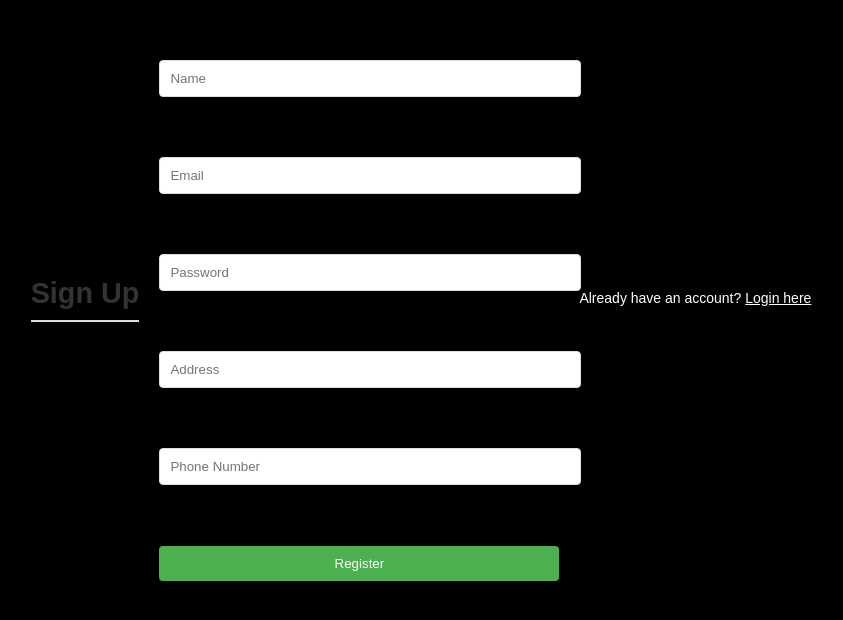
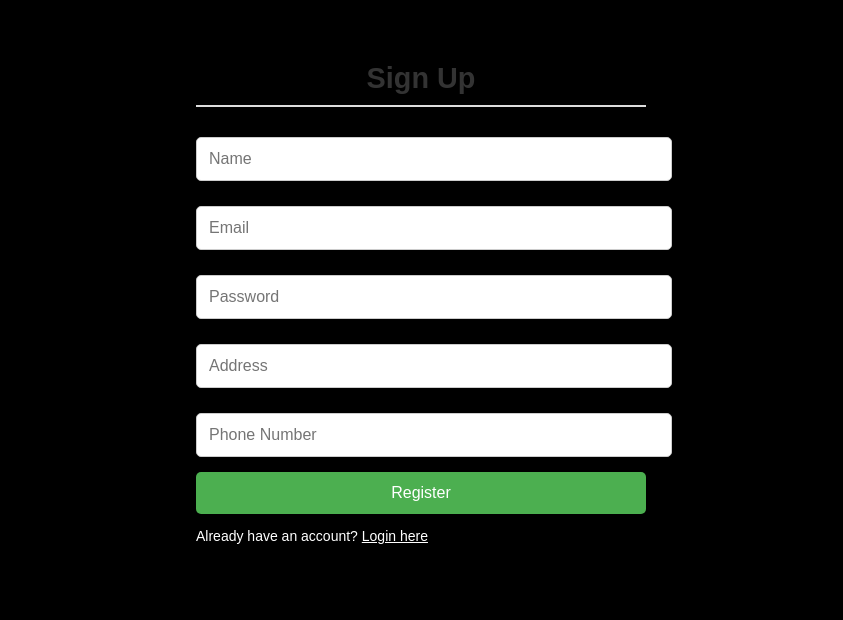
Before and after one commit to membae/amazon, a React (Create React App) app in the folder client/zon/: page /signup in a window 1280 px wide. Shown: the part 122-742 px from the top of the page, without its empty margins (219-1062 px from the left). Built offline with nearby package versions, Linux system fonts and the light colour scheme.

Commit message:
major styling

```diff
--- a/client/zon/src/components/Navbar.jsx
+++ b/client/zon/src/components/Navbar.jsx
@@ -141,7 +141,7 @@ const Navbar = () => {
                 ) : (
                     <>
                         <Link
-                            to="/"
+                            to="/products"
                             onClick={handleLinkClick} // Close menu on click
                             style={{
                                 color: '#fff',
--- a/client/zon/src/pages/Signin.jsx
+++ b/client/zon/src/pages/Signin.jsx
@@ -2,7 +2,7 @@ import React, { useState } from 'react';
 import { useNavigate } from 'react-router-dom';
 import axios from 'axios';
 import Cookies from 'js-cookie';
-import './Auth.css'; // Import the CSS file (you can keep this if you have additional styles)
+import './Auth.css'; // Import the CSS file
 
 const Signin = () => {
     const [formData, setFormData] = useState({
@@ -31,7 +31,7 @@ const Signin = () => {
 
             if (response.data.message === 'Login successful!') {
                 alert("Login successful!");
-                Cookies.set('user_id', response.data.user.id, { expires: 7 });  // Expires in 7 days
+                Cookies.set('user_id', response.data.user.id, { expires: 7 });
                 Cookies.set('user_name', response.data.user.name, { expires: 7 });
                 Cookies.set('user_email', response.data.user.email, { expires: 7 });
                 Cookies.set('user_phone', response.data.user.phone_number, { expires: 7 });
@@ -46,29 +46,10 @@ const Signin = () => {
         }
     };
 
-    const containerStyle = {
-        backgroundColor: 'black', // Plain black background
-        minHeight: '100vh', // Ensure the background covers the entire screen
-        display: 'flex',
-        justifyContent: 'center',
-        alignItems: 'center',
-        color: 'white', // Text color for readability
-        padding: '20px',
-        fontSize: "80px"
-    };
-
-    const formStyle = {
-        background: 'rgba(0, 0, 0, 0.5)', // Semi-transparent background for the form
-        padding: '20px',
-        borderRadius: '8px',
-        width: '100%',
-        maxWidth: '400px',
-    };
-
     return (
-        <div style={containerStyle}>
-            <h2>Sign In</h2>
-            <form onSubmit={handleSubmit} style={formStyle}>
+        <div className="signin-container">
+            <h2 className="signin-title">Sign In</h2>
+            <form onSubmit={handleSubmit} className="signin-form">
                 <input
                     name="email"
                     placeholder="Email"
@@ -76,7 +57,7 @@ const Signin = () => {
                     value={formData.email}
                     onChange={handleChange}
                     required
-                    style={{ width: '100%', marginBottom: '10px', padding: '10px' }}
+                    className="signin-input"
                 />
                 <input
                     name="password"
@@ -85,15 +66,15 @@ const Signin = () => {
                     value={formData.password}
                     onChange={handleChange}
                     required
-                    style={{ width: '100%', marginBottom: '10px', padding: '10px' }}
+                    className="signin-input"
                 />
-                <button type="submit" style={{ width: '100%', padding: '10px', backgroundColor: '#4CAF50', color: 'white', border: 'none', cursor: 'pointer' }}>
+                <button type="submit" className="signin-button">
                     Login
                 </button>
             </form>
-            {error && <p style={{ color: 'red', fontSize: '14px' }}>{error}</p>}
-            <p style={{ fontSize: '14px' }}>
-                Don't have an account? <a href="/signup" style={{ color: '#fff', textDecoration: 'underline' }}>Register here</a>
+            {error && <p className="error-message">{error}</p>}
+            <p className="signup-link">
+                Don't have an account? <a href="/signup" className="signup-link-text">Register here</a>
             </p>
         </div>
     );
--- a/client/zon/src/pages/Signup.jsx
+++ b/client/zon/src/pages/Signup.jsx
@@ -3,7 +3,7 @@ import { useNavigate } from 'react-router-dom';
 import axios from 'axios';
 import Cookies from 'js-cookie';
 import emailjs from 'emailjs-com'; // Import EmailJS
-import './Auth.css';
+import './Auth.css'; // Import your custom CSS if needed
 
 const Signup = () => {
     const [formData, setFormData] = useState({
@@ -13,10 +13,10 @@ const Signup = () => {
         address: '',
         phone_number: ''
     });
-
     const [errorMessage, setErrorMessage] = useState('');
     const navigate = useNavigate();
 
+    // Handle form field changes
     const handleChange = (e) => {
         const { name, value } = e.target;
         setFormData({
@@ -25,21 +25,22 @@ const Signup = () => {
         });
     };
 
+    // Validate form input
     const validateForm = () => {
         const { name, email, password, address, phone_number } = formData;
-
         if (!name || !email || !password || !address || !phone_number) {
             setErrorMessage('All fields are required!');
             return false;
         }
-
         return true;
     };
 
+    // Handle form submission
     const handleSubmit = async (e) => {
         e.preventDefault();
         setErrorMessage('');
 
+        // Validate form before submitting
         if (!validateForm()) {
             return;
         }
@@ -54,116 +55,154 @@ const Signup = () => {
             }
 
             // Send welcome email to the user
-            emailjs.send('service_3ygj9sb', 'template_lgsd1ga', {
-                to_name: formData.name,
-                to_email: formData.email,
-                message: 'Welcome to our shop! We’re delighted to have you join us. Explore our range of products and enjoy exclusive deals and offers. Happy shopping!',
-            }, 'rHMCfjJwQ86mQP0Cp') // Replace 'rHMCfjJwQ86mQP0Cp' with your actual EmailJS user ID
-            .then((result) => {
-                console.log('User email sent successfully:', result.text);
-            }, (error) => {
-                console.error('Error sending user email:', error.text);
-            });
+            await sendEmailToUser();
 
             // Send notification email to admin
-            emailjs.send('service_3ygj9sb', 'template_yu5vasp', {
-                admin_email: 'codeazon415@gmail.com', // Replace with your admin email
-                user_name: formData.name,
-                user_email: formData.email,
-                user_phone: formData.phone_number,
-                user_address: formData.address,
-            }, 'rHMCfjJwQ86mQP0Cp') // Replace 'rHMCfjJwQ86mQP0Cp' with your actual EmailJS user ID
-            .then((result) => {
-                console.log('Admin notification sent successfully:', result.text);
-            }, (error) => {
-                console.error('Error sending admin notification:', error.text);
-            });
+            await sendEmailToAdmin();
 
-            // Navigate to login page after signup
+            // Redirect to login page after successful registration
             navigate('/login');
         } catch (error) {
             setErrorMessage(error.response?.data?.message || 'Error registering. Please try again.');
         }
     };
 
+    // Send a welcome email to the user via EmailJS
+    const sendEmailToUser = async () => {
+        try {
+            await emailjs.send('service_3ygj9sb', 'template_lgsd1ga', {
+                to_name: formData.name,
+                to_email: formData.email,
+                message: 'Welcome to our shop! We’re delighted to have you join us. Explore our range of products and enjoy exclusive deals and offers. Happy shopping!',
+            }, 'rHMCfjJwQ86mQP0Cp');
+            console.log('User email sent successfully');
+        } catch (error) {
+            console.error('Error sending user email:', error.text);
+        }
+    };
+
+    // Send notification email to the admin via EmailJS
+    const sendEmailToAdmin = async () => {
+        try {
+            await emailjs.send('service_3ygj9sb', 'template_yu5vasp', {
+                admin_email: 'codeazon415@gmail.com', // Replace with your admin email
+                user_name: formData.name,
+                user_email: formData.email,
+                user_phone: formData.phone_number,
+                user_address: formData.address,
+            }, 'rHMCfjJwQ86mQP0Cp');
+            console.log('Admin notification sent successfully');
+        } catch (error) {
+            console.error('Error sending admin notification:', error.text);
+        }
+    };
+
+    // Styles for the page and form container
     const containerStyle = {
-        backgroundColor: 'black', // Plain black background
-        minHeight: '100vh', // Ensure the background covers the entire screen
+        backgroundColor: 'black',
+        minHeight: '100vh',
         display: 'flex',
         justifyContent: 'center',
         alignItems: 'center',
-        color: 'white', // Text color for readability
+        color: 'white',
         padding: '20px',
-        fontSize: "80px"
     };
 
     const formStyle = {
-        background: 'rgba(0, 0, 0, 0.5)', // Semi-transparent background for the form
-        padding: '20px',
+        background: 'rgba(0, 0, 0, 0.5)',
+        padding: '30px',
         borderRadius: '8px',
         width: '100%',
-        maxWidth: '400px',
+        maxWidth: '450px',
+    };
+
+    const inputStyle = {
+        width: '100%',
+        marginBottom: '15px',
+        padding: '12px',
+        borderRadius: '5px',
+        border: '1px solid #ccc',
+        fontSize: '16px',
+    };
+
+    const buttonStyle = {
+        width: '100%',
+        padding: '12px',
+        backgroundColor: '#4CAF50',
+        color: 'white',
+        border: 'none',
+        cursor: 'pointer',
+        borderRadius: '5px',
+        fontSize: '16px',
+    };
+
+    const errorStyle = {
+        color: 'red',
+        fontSize: '14px',
+        marginTop: '10px',
+    };
+
+    const linkStyle = {
+        color: '#fff',
+        textDecoration: 'underline',
     };
 
     return (
         <div style={containerStyle}>
+            <div style={formStyle}>
                 <h2>Sign Up</h2>
-            <form onSubmit={handleSubmit} style={formStyle}>
+                <form onSubmit={handleSubmit}>
                     <input
                         name="name"
                         placeholder="Name"
+                        value={formData.name}
                         onChange={handleChange}
                         required
-                    style={{ width: '100%', marginBottom: '10px', padding: '10px' }}
+                        style={inputStyle}
                     />
                     <input
                         name="email"
+                        type="email"
                         placeholder="Email"
-                    type="email"
+                        value={formData.email}
                         onChange={handleChange}
                         required
-                    style={{ width: '100%', marginBottom: '10px', padding: '10px' }}
+                        style={inputStyle}
                     />
                     <input
                         name="password"
+                        type="password"
                         placeholder="Password"
-                    type="password"
+                        value={formData.password}
                         onChange={handleChange}
                         required
-                    style={{ width: '100%', marginBottom: '10px', padding: '10px' }}
+                        style={inputStyle}
                     />
                     <input
                         name="address"
                         placeholder="Address"
+                        value={formData.address}
                         onChange={handleChange}
                         required
-                    style={{ width: '100%', marginBottom: '10px', padding: '10px' }}
+                        style={inputStyle}
                     />
                     <input
                         name="phone_number"
                         placeholder="Phone Number"
+                        value={formData.phone_number}
                         onChange={handleChange}
                         required
-                    style={{ width: '100%', marginBottom: '10px', padding: '10px' }}
+                        style={inputStyle}
                     />
-                <button
-                    type="submit"
-                    style={{
-                        width: '100%',
-                        padding: '10px',
-                        backgroundColor: '#4CAF50',
-                        color: 'white',
-                        border: 'none',
-                        cursor: 'pointer',
-                    }}
-                >
-                    Register
-                </button>
+                    <button type="submit" style={buttonStyle}>Register</button>
                 </form>
-            {errorMessage && <p style={{ color: 'red', fontSize: '14px' }}>{errorMessage}</p>}
+
+                {errorMessage && <p style={errorStyle}>{errorMessage}</p>}
+
                 <p style={{ fontSize: '14px' }}>
-                Already have an account? <a href="/login" style={{ color: '#fff', textDecoration: 'underline' }}>Login here</a>
+                    Already have an account? <a href="/login" style={linkStyle}>Login here</a>
                 </p>
+            </div>
         </div>
     );
 };
```
Also changed, not shown: client/zon/src/components/Footer.jsx (+10 -2 lines), client/zon/src/index.css (+56 -0 lines), client/zon/src/pages/Auth.css (+75 -0 lines), client/zon/src/pages/ProductsPage.jsx (+13 -3 lines), client/zon/public/shopping.jpg (added). Lines whose indentation alone changed are shown as unchanged.
